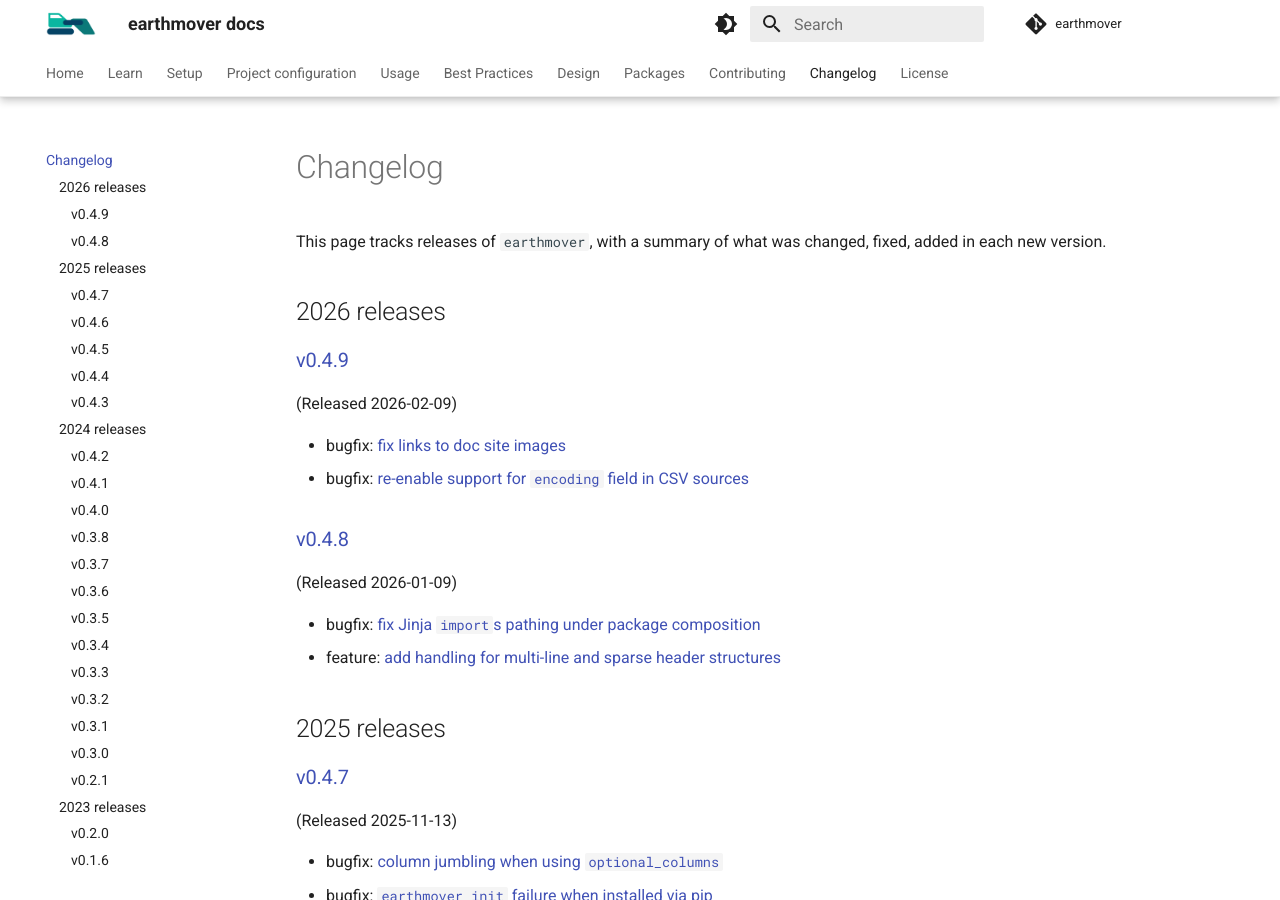
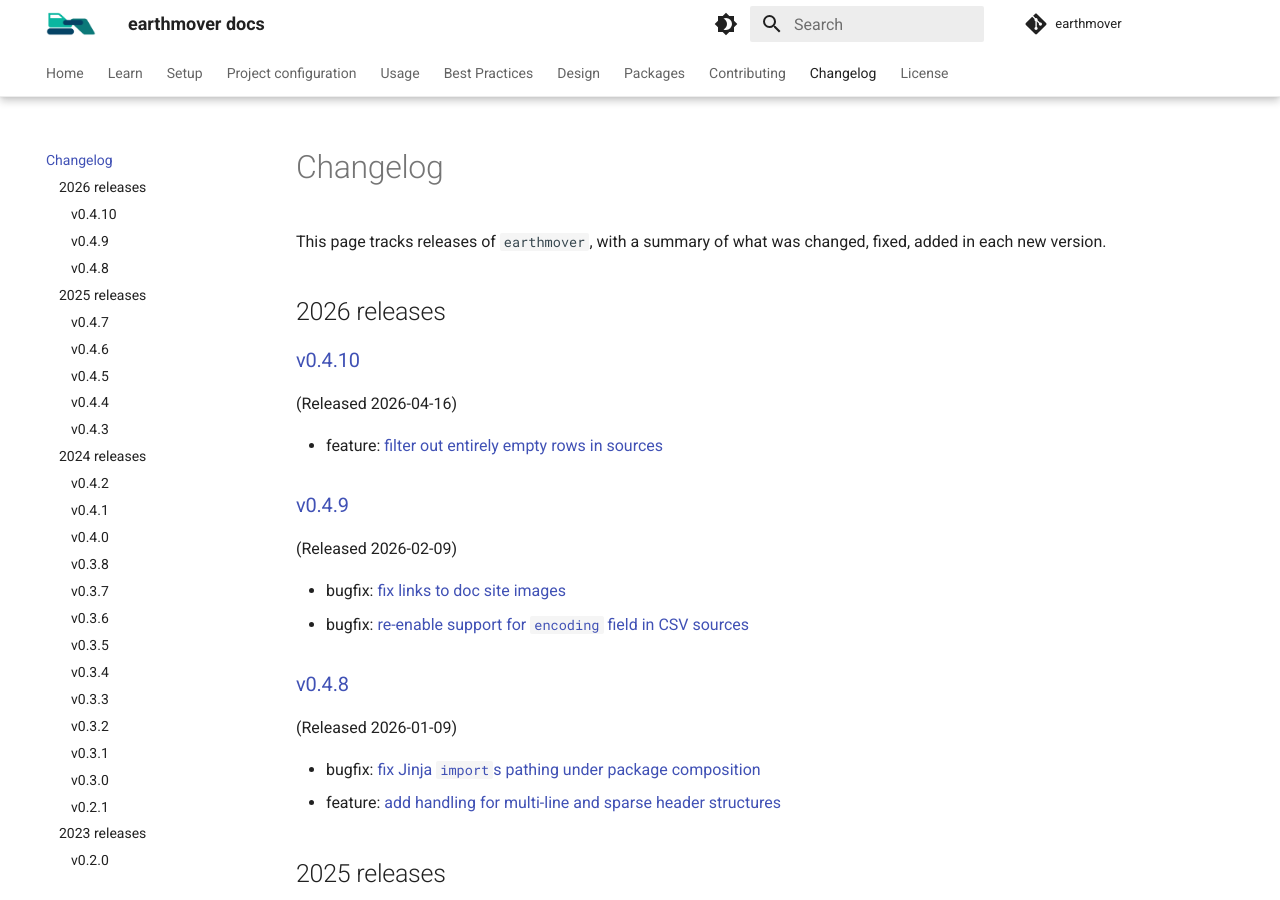
Before and after one commit to edanalytics/earthmover, an MkDocs documentation site: the page built from docs/changelog.md, in a window 1280 px wide and 900 px high. Built offline with MkDocs 1.6.1 and Material for MkDocs 9.7.7, drawn with Linux system fonts in a browser that asks for light colours; emoji names are drawn with the system emoji font; comment, search, counter and statistics services are not loaded.

Commit message:
prep for 0.4.10 release

```diff
--- a/docs/changelog.md
+++ b/docs/changelog.md
@@ -2,6 +2,12 @@
 
 
 ## 2026 releases
+
+### [v0.4.10](https://github.com/edanalytics/earthmover/releases/tag/v0.4.10)
+(Released 2026-04-16)
+
+* feature: [filter out entirely empty rows in sources](https://github.com/edanalytics/earthmover/pull/189)
+
 
 ### [v0.4.9](https://github.com/edanalytics/earthmover/releases/tag/v0.4.9)
 (Released 2026-02-09)
--- a/earthmover/VERSION.txt
+++ b/earthmover/VERSION.txt
@@ -1 +1 @@
-0.4.9
+0.4.10
```
Also changed, not shown: docs/index.md (+6 -2 lines).
